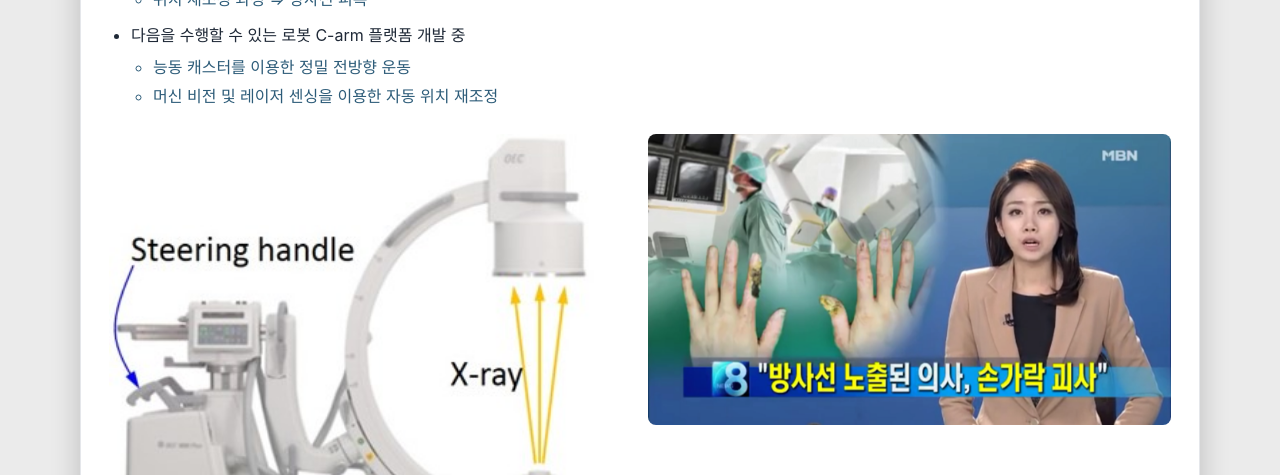
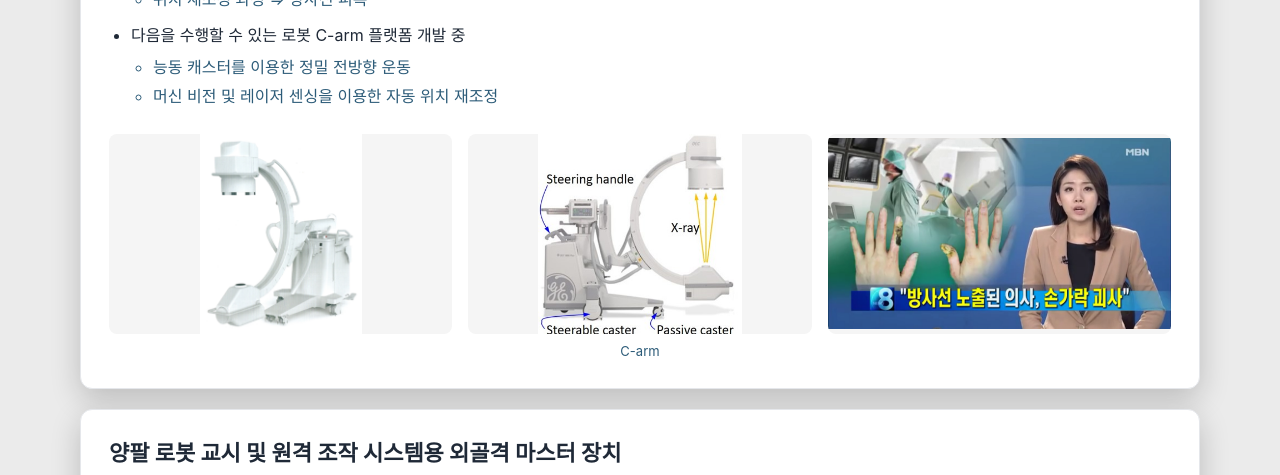
Before and after one commit to roforman/roforman.github.io, a Next.js app: page /company in a window 1280 px wide. Shown: the part 2020-2495 px from the top of the page. Built offline with nearby package versions, Linux system fonts and the light colour scheme; a web font is replaced by a local one.

Commit message:
feat: C-arm 이미지 1 추가 및 이미지 높이 통일

```diff
--- a/src/app/company/page.tsx
+++ b/src/app/company/page.tsx
@@ -85,11 +85,20 @@ export default function CompanyPage() {
         </ul>
         <div className={styles.techMediaGrid}>
           <figure className={styles.techFigure}>
-            <Image src="/images/carm-2.jpg" alt="C-arm platform" width={400} height={280} />
+            <div className={styles.techImgWrap}>
+              <Image src="/images/carm-1.png" alt="C-arm overview" fill style={{ objectFit: 'contain' }} />
+            </div>
+          </figure>
+          <figure className={styles.techFigure}>
+            <div className={styles.techImgWrap}>
+              <Image src="/images/carm-2.jpg" alt="C-arm platform" fill style={{ objectFit: 'contain' }} />
+            </div>
             <figcaption>{t('company.carmImgCaption')}</figcaption>
           </figure>
           <figure className={styles.techFigure}>
-            <Image src="/images/carm-3.png" alt="C-arm diagram" width={400} height={280} />
+            <div className={styles.techImgWrap}>
+              <Image src="/images/carm-3.png" alt="C-arm diagram" fill style={{ objectFit: 'contain' }} />
+            </div>
           </figure>
         </div>
       </section>
@@ -117,7 +126,9 @@ export default function CompanyPage() {
         </ul>
         <div className={styles.techMediaGrid}>
           <figure className={styles.techFigure}>
-            <Image src="/images/exoskeletal-1.png" alt="Exoskeletal experimental setup" width={400} height={280} />
+            <div className={styles.techImgWrap}>
+              <Image src="/images/exoskeletal-1.png" alt="Exoskeletal experimental setup" fill style={{ objectFit: 'contain' }} />
+            </div>
             <figcaption>{t('company.exoImgCaption')}</figcaption>
           </figure>
           <figure className={styles.techFigure}>
--- a/src/styles/company.module.css
+++ b/src/styles/company.module.css
@@ -105,11 +105,13 @@
   margin: 0;
 }
 
-.techFigure img {
+.techImgWrap {
+  position: relative;
   width: 100%;
-  height: auto;
+  height: 200px;
   border-radius: 8px;
-  object-fit: cover;
+  overflow: hidden;
+  background: #f5f5f5;
 }
 
 .techFigure figcaption {
```
Also changed, not shown: public/images/carm-1.png (added).
